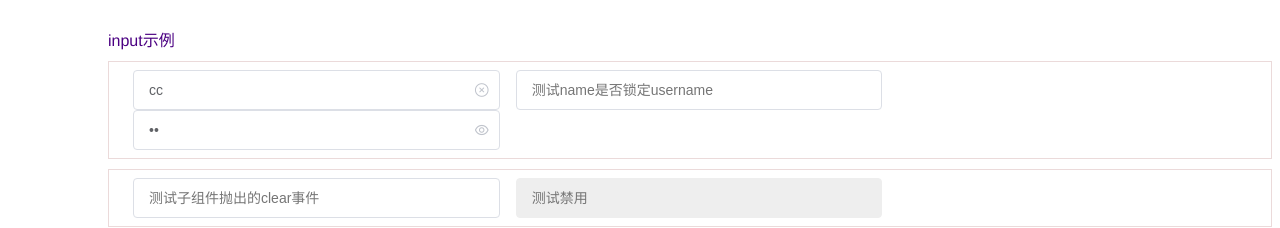
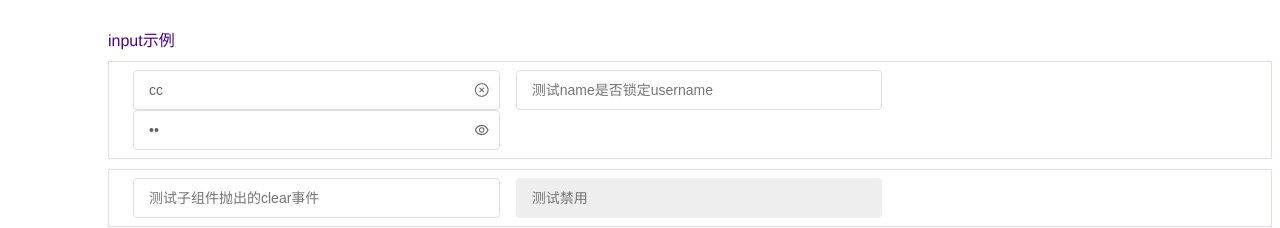
Before and after one commit to xyr550/honey-ui, a Vue app: page / in a window 1280 px wide. Shown: the part 996-1224 px from the top of the page. Built offline with nearby package versions, Linux system fonts and the light colour scheme.

Commit message:
✨ 特性: 调整颜色

```diff
--- a/src/components/input.vue
+++ b/src/components/input.vue
@@ -121,11 +121,10 @@ export default defineComponent({
     top: 0;
     line-height: 40px;
     text-align: center;
-    color: #c0c4cc;
     transition: all .3s;
     z-index: 900;
     i {
-      color: #c0c4cc;
+      color: #606266;
       font-size: 16px;
       cursor: pointer;
       transition: color .2s cubic-bezier(.645,.045,.355,1);
```
